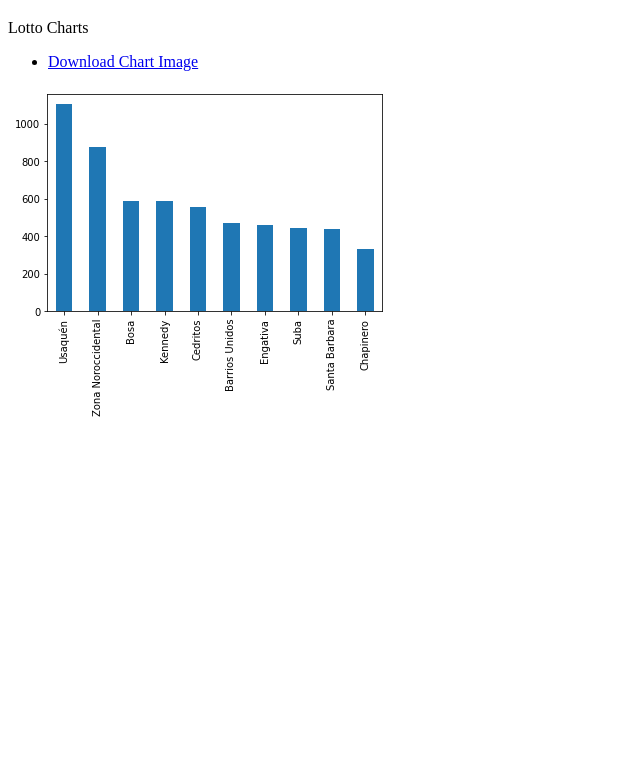
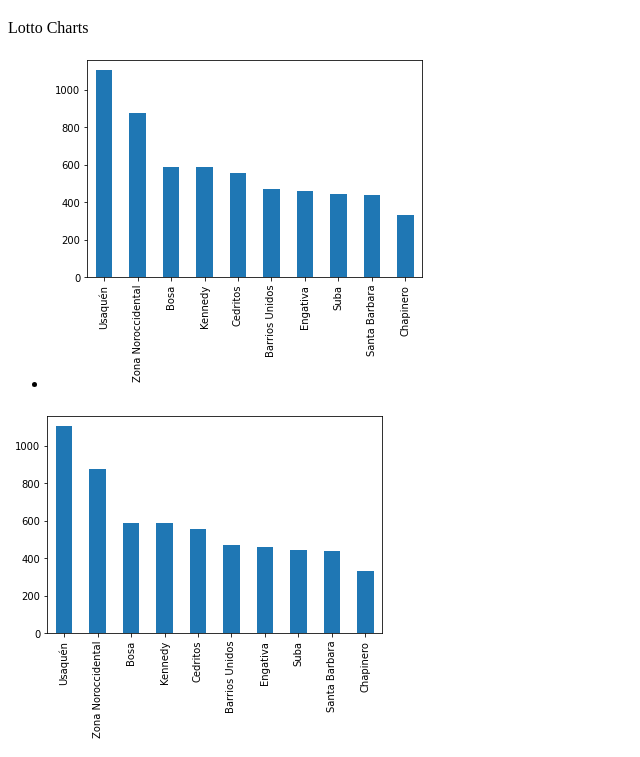
Before and after one commit to diiaz2910/charts-images, a plain HTML site: page docs/index.html in a window 1280 px wide. Shown: the part 61-818 px from the top of the page, without its empty margins (0-640 px from the left). Drawn offline with Linux system fonts and the light colour scheme.

Commit message:
Listing images

```diff
--- a/docs/index.html
+++ b/docs/index.html
@@ -10,7 +10,7 @@
     <p>Lotto Charts</p>
     <ul>
       <li>
-        <a href="./images/descarga.png" download>Download Chart Image</a>
+        <img src="./images/descarga.png" alt="Chart Image" />
       </li>
     </ul>
     <img src="./images/descarga.png" alt="Chart Image" />
```
